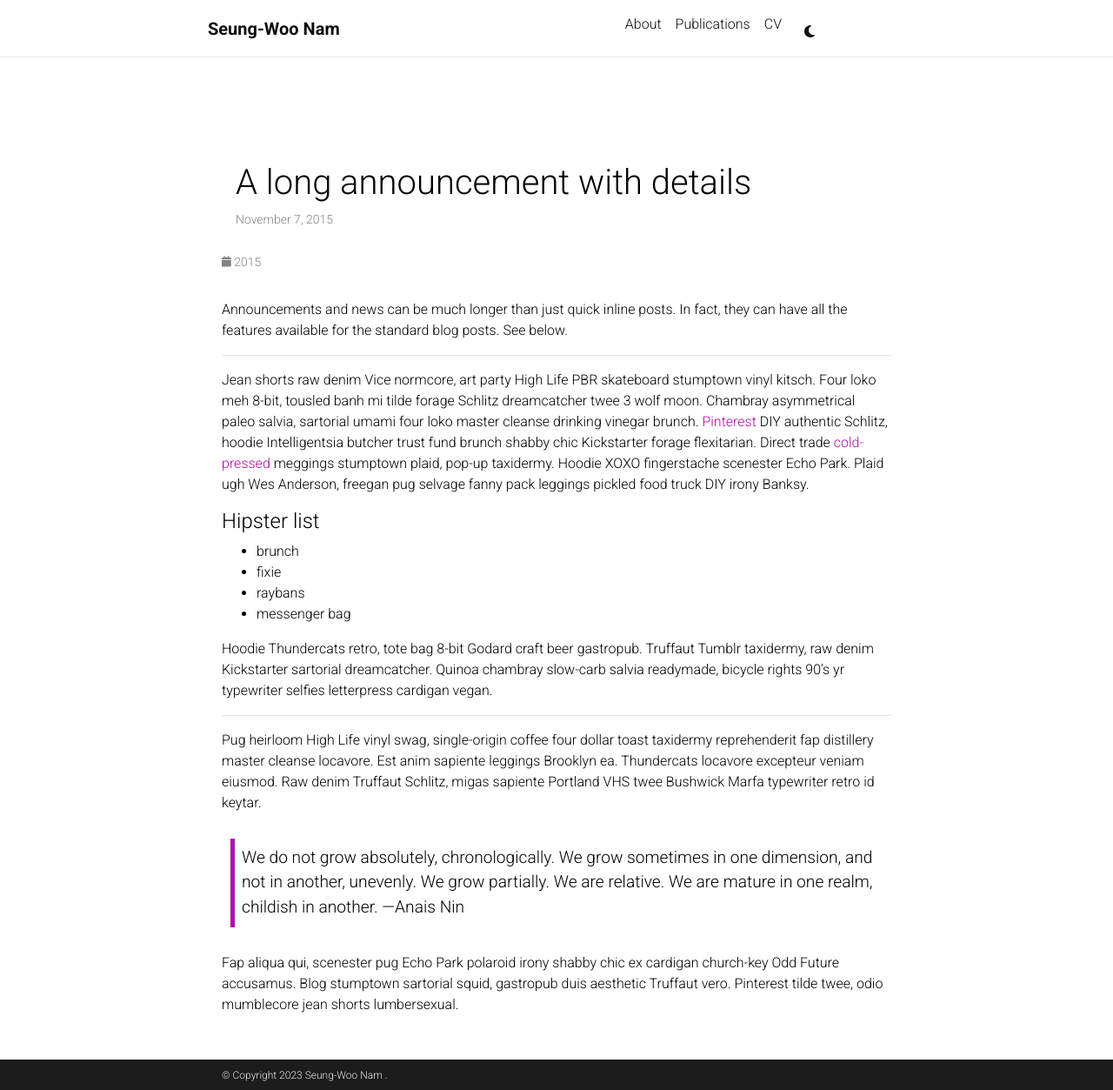
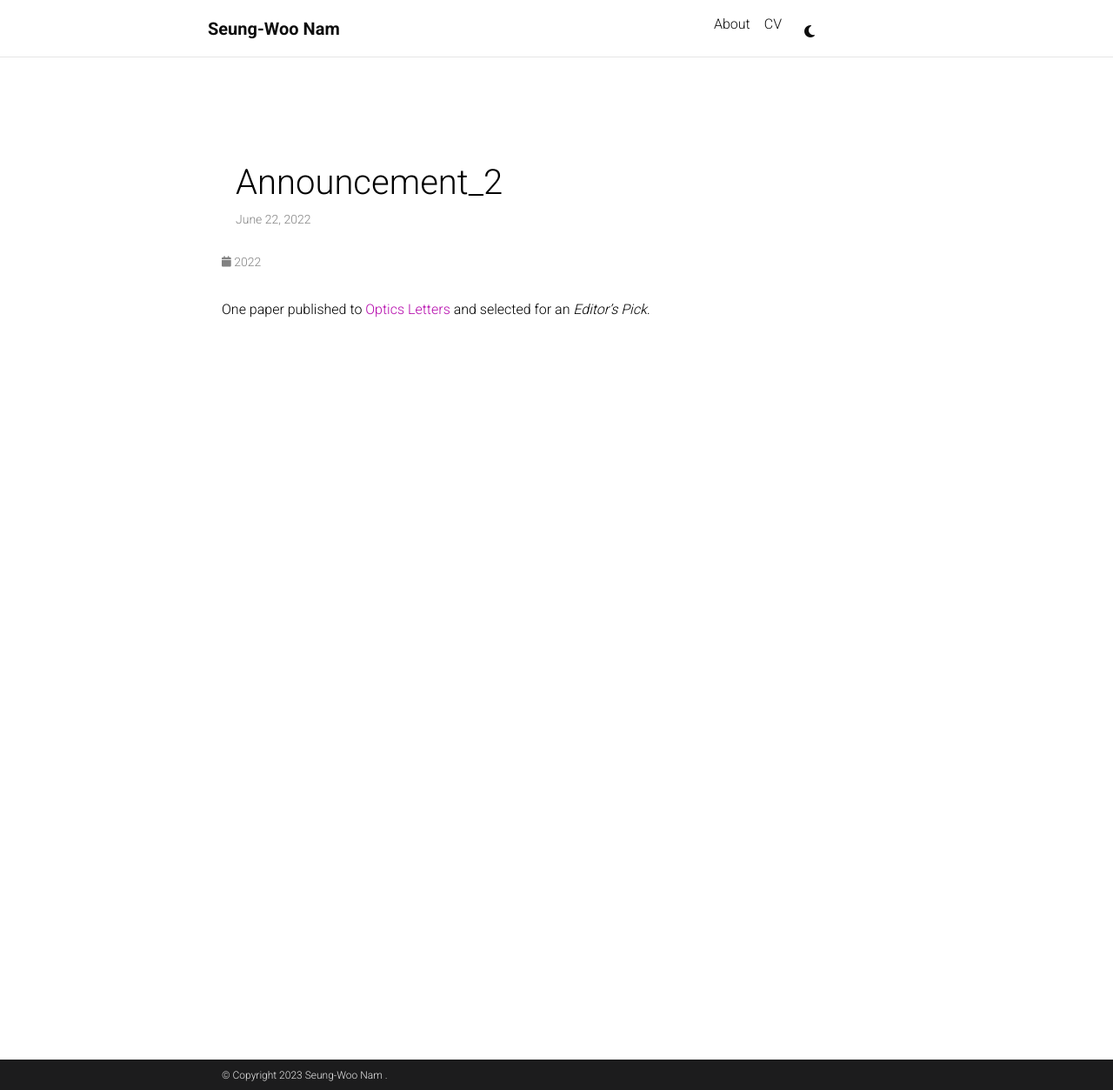
Before and after one commit to nseungwoo/nseungwoo.github.io, a Jekyll site: the page built from _news/announcement_2.md, in a window 1280 px wide and 1253 px high. Shown: the whole window at 87% size. Built offline with Jekyll 4.4.1, drawn with Linux system fonts in a browser that asks for light colours; comment, search, counter and statistics services are not loaded; a style sheet for code colours, icons or effects is not loaded.

Commit message:
updated news

```diff
--- a/_news/announcement_2.md
+++ b/_news/announcement_2.md
@@ -1,32 +1,8 @@
 ---
 layout: post
-title: A long announcement with details
-date: 2015-11-07 16:11:00-0400
+date: 2022-06-22 16:11:00-0400
 inline: false
 related_posts: false
 ---
 
-Announcements and news can be much longer than just quick inline posts. In fact, they can have all the features available for the standard blog posts. See below.
-
-***
-
-Jean shorts raw denim Vice normcore, art party High Life PBR skateboard stumptown vinyl kitsch. Four loko meh 8-bit, tousled banh mi tilde forage Schlitz dreamcatcher twee 3 wolf moon. Chambray asymmetrical paleo salvia, sartorial umami four loko master cleanse drinking vinegar brunch. <a href="https://www.pinterest.com">Pinterest</a> DIY authentic Schlitz, hoodie Intelligentsia butcher trust fund brunch shabby chic Kickstarter forage flexitarian. Direct trade <a href="https://en.wikipedia.org/wiki/Cold-pressed_juice">cold-pressed</a> meggings stumptown plaid, pop-up taxidermy. Hoodie XOXO fingerstache scenester Echo Park. Plaid ugh Wes Anderson, freegan pug selvage fanny pack leggings pickled food truck DIY irony Banksy.
-
-#### Hipster list
-<ul>
-    <li>brunch</li>
-    <li>fixie</li>
-    <li>raybans</li>
-    <li>messenger bag</li>
-</ul>
-
-Hoodie Thundercats retro, tote bag 8-bit Godard craft beer gastropub. Truffaut Tumblr taxidermy, raw denim Kickstarter sartorial dreamcatcher. Quinoa chambray slow-carb salvia readymade, bicycle rights 90's yr typewriter selfies letterpress cardigan vegan.
-
-***
-
-Pug heirloom High Life vinyl swag, single-origin coffee four dollar toast taxidermy reprehenderit fap distillery master cleanse locavore. Est anim sapiente leggings Brooklyn ea. Thundercats locavore excepteur veniam eiusmod. Raw denim Truffaut Schlitz, migas sapiente Portland VHS twee Bushwick Marfa typewriter retro id keytar.
-
-> We do not grow absolutely, chronologically. We grow sometimes in one dimension, and not in another, unevenly. We grow partially. We are relative. We are mature in one realm, childish in another.
-> —Anais Nin
-
-Fap aliqua qui, scenester pug Echo Park polaroid irony shabby chic ex cardigan church-key Odd Future accusamus. Blog stumptown sartorial squid, gastropub duis aesthetic Truffaut vero. Pinterest tilde twee, odio mumblecore jean shorts lumbersexual.
+One paper published to <a href="https://doi.org/10.1364/OL.462955">Optics Letters</a> and selected for an <i>Editor's Pick.</i>
--- a/_sass/_base.scss
+++ b/_sass/_base.scss
@@ -591,7 +591,6 @@
 
   h2 {
     margin-bottom: 1rem;
-    font-weight: 500;
 
     span {
       font-size: 1.5rem;
```
Also changed, not shown: _news/announcement_1.md (+2 -2 lines), _news/announcement_3.md (+2 -2 lines), _news/announcement_4.md (added, +8 -0 lines), _pages/publications.md (+1 -1 lines).
